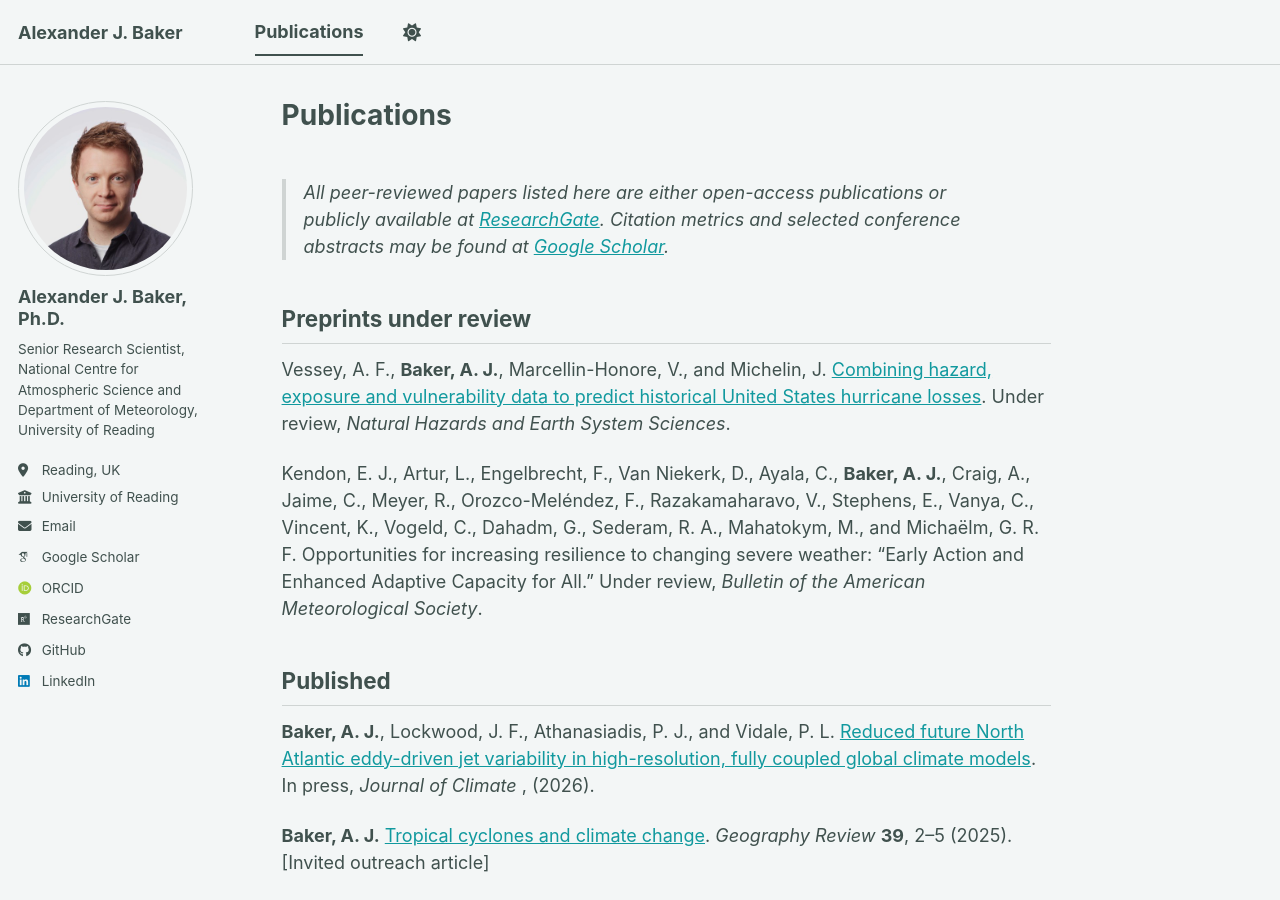
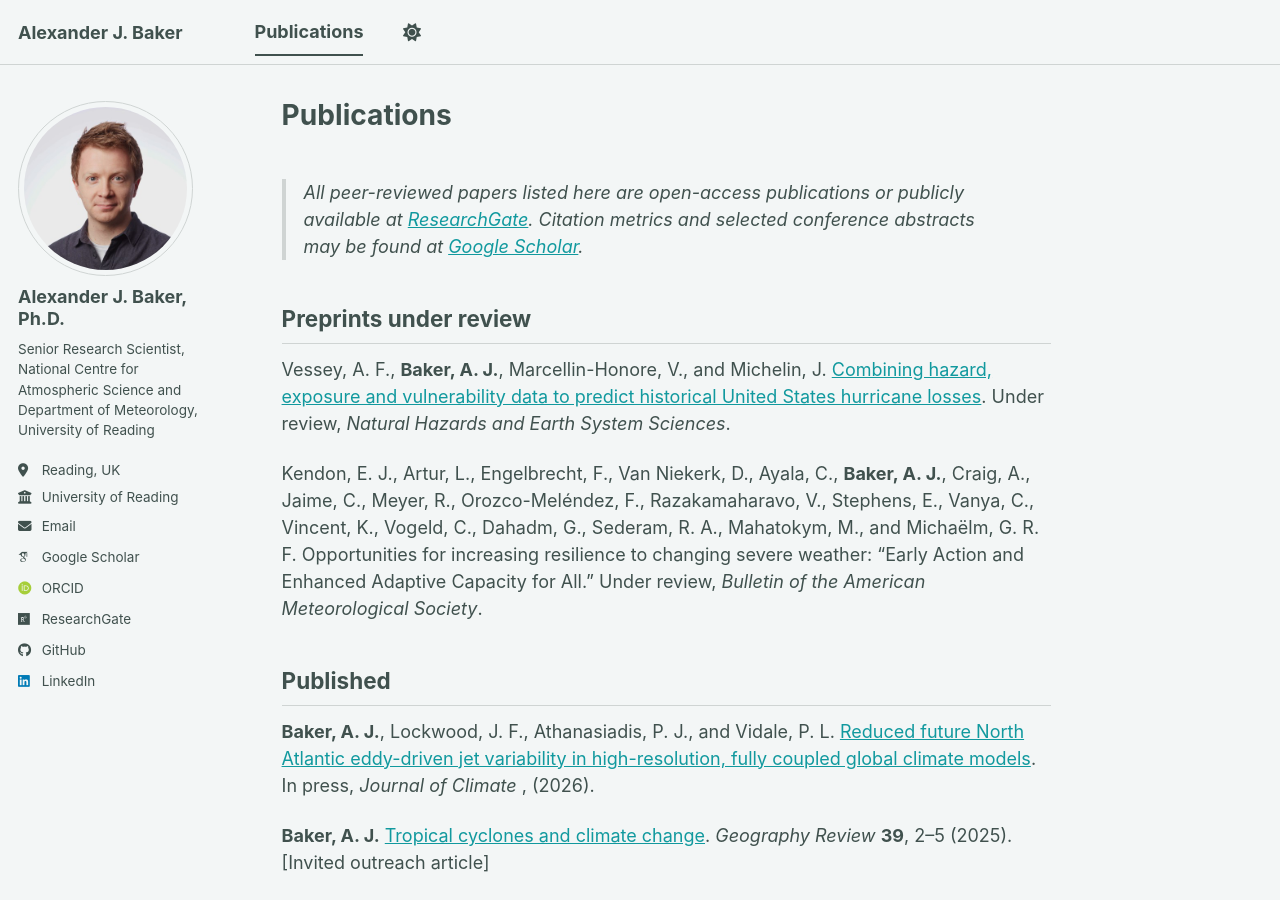
Before and after one commit to alexanderjbaker/alexanderjbaker.github.io, a Jekyll site: the page built from _pages/publications.md, in a window 1280 px wide and 900 px high. Built offline with Jekyll 4.4.1, drawn with Linux system fonts in a browser that asks for light colours; some web fonts are replaced; a script bundle is joined from its source files by our own code; library files that are not in the unit come from our copies.

Commit message:
Update publications.md

```diff
--- a/_pages/publications.md
+++ b/_pages/publications.md
@@ -7,11 +7,11 @@ redirect_from:
   - /publications.html
 ---
 
-> All peer-reviewed papers listed here are either open-access publications or publicly available at [ResearchGate](https://www.researchgate.net/profile/Alexander-Baker-4). Citation metrics and selected conference abstracts may be found at [Google Scholar](https://scholar.google.co.uk/citations?user=xohcmYcAAAAJ&hl=en).
+> All peer-reviewed papers listed here are open-access publications or publicly available at [ResearchGate](https://www.researchgate.net/profile/Alexander-Baker-4). Citation metrics and selected conference abstracts may be found at [Google Scholar](https://scholar.google.co.uk/citations?user=xohcmYcAAAAJ&hl=en).
 
 
 Preprints under review
-----------------------
+------
 
 Vessey, A. F., **Baker, A. J.**, Marcellin-Honore, V., and Michelin, J. [Combining hazard, exposure and vulnerability data to predict historical United States hurricane losses](https://egusphere.copernicus.org/preprints/2025/egusphere-2025-5161). Under review, *Natural Hazards and Earth System Sciences*.
 
@@ -19,7 +19,7 @@ Kendon, E. J., Artur, L., Engelbrecht, F., Van Niekerk, D., Ayala, C., **Baker,
 
 
 Published
----------
+------
 
 **Baker, A. J.**, Lockwood, J. F., Athanasiadis, P. J., and Vidale, P. L. [Reduced future North Atlantic eddy-driven jet variability in high-resolution, fully coupled global climate models](https://journals.ametsoc.org/view/journals/clim/aop/JCLI-D-25-0418.1/JCLI-D-25-0418.1.xml). In press, *Journal of Climate* ,  (2026).
 
@@ -73,7 +73,7 @@ Whitaker, T., Jones, D., Baldini, J. U. L., and **Baker, A. J.** [A high-resolut
 
 
 Ph.D. thesis & essays
----------------------
+------
 
 **Baker, A. J.** [Lagrangian modelling of precipitation and speleothem proxy oxygen isotope systematics in the East Asian Summer Monsoon region](http://etheses.dur.ac.uk/11460/). Ph.D. thesis, Department of Earth Sciences, University of Durham (2015).
 
```
